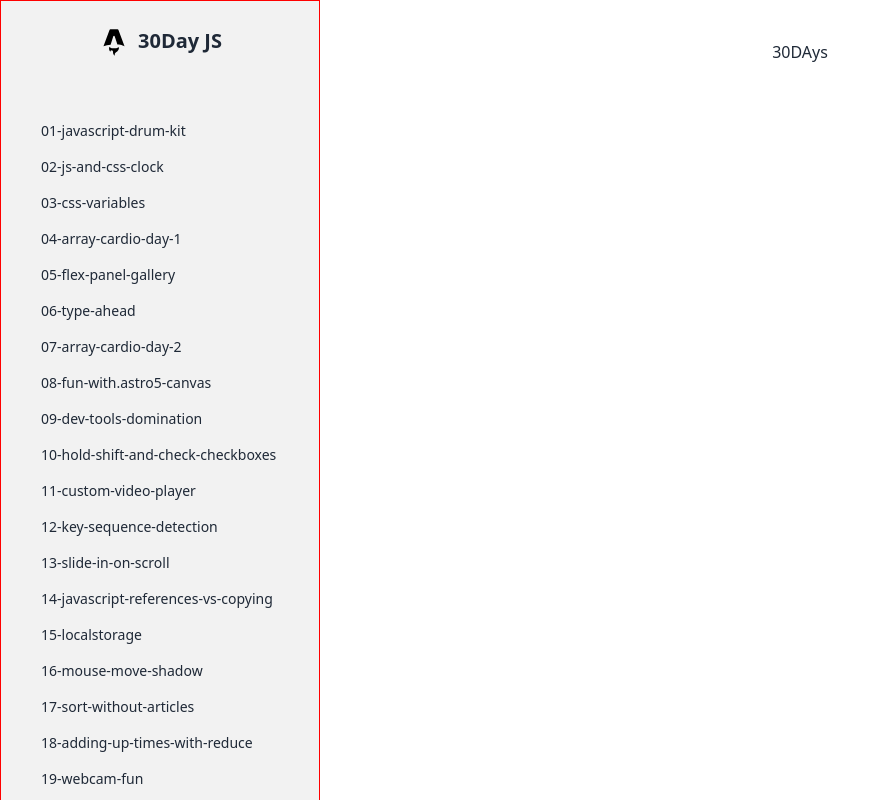
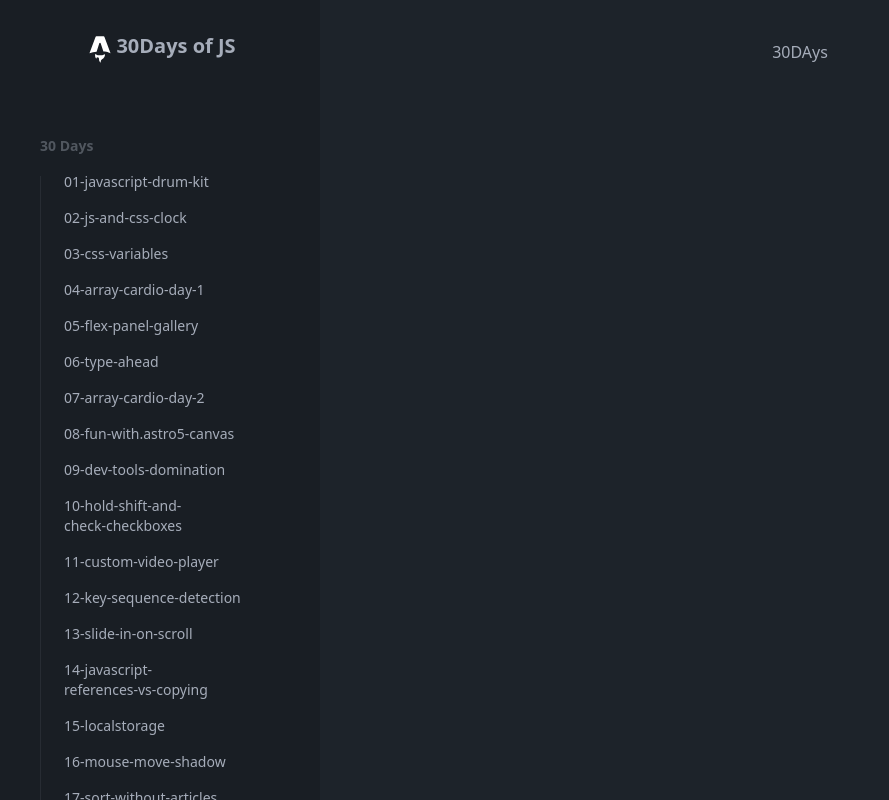
Before and after one commit to toonchavez8/astro-30Days-js, an Astro site: page /30days in a window 1280 px wide. Shown: the whole page, without its empty margins (0-889 px from the left). Built offline with nearby package versions, Linux system fonts and the light colour scheme; Astro itself is replaced by a stand-in of ours.

Commit message:
adding routes and styling Maped30DayRoutes

```diff
--- a/src/components/layouts/Drawer.astro
+++ b/src/components/layouts/Drawer.astro
@@ -12,16 +12,19 @@
     </div>
     <div class="drawer-side">
       <label for="my-drawer-2" class="drawer-overlay"></label>
-      <ul class="menu p-4 w-80 min-h-full bg-base-200 text-base-content flex flex-col gap-10 debug">
-        <a class="btn btn-ghost normal-case text-xl  font-bold" href="/">
+      <ul class="menu p-4 w-80 min-h-full bg-base-200 text-base-content flex flex-col gap-10 isolate">
+        <a class="flex justify-center w-full  z-50 normal-case text-xl bg-base-200 font-bold sticky top-0 p-4" href="/">
             <img src="/favicon.svg" class="w-8"/>
-            30Day JS</a>
+            30Days of JS</a>
              <Maped30DayRoutes />
-             <ToggleThemeWidget client:load />
+             <li><a href="/about" class="">About</a></li>
 
+             <ToggleThemeWidget  />
             <Footer />
       </ul>
 
 
     </div>
   </div>
+
+  <script src="https://cdn.jsdelivr.net/npm/theme-change@2.0.2/index.js"></script>
--- a/src/components/layouts/Footer.astro
+++ b/src/components/layouts/Footer.astro
@@ -1,4 +1,4 @@
-<footer class="footer items-center p-4 bg-neutral text-neutral-content justify-self-end self-end">
+<footer class="footer items-center p-4 bg-base-200 text-base justify-self-end self-end">
     <aside class="items-center grid-flow-col">
       <svg width="36" height="36" viewBox="0 0 24 24" xmlns="http://www.w3.org/2000/svg" fill-rule="evenodd" clip-rule="evenodd" class="fill-current"><path d="M22.672 15.226l-2.432.811.841 2.515c.33 1.019-.209 2.127-1.23 2.456-1.15.325-2.148-.321-2.463-1.226l-.84-2.518-5.013 1.677.84 2.517c.391 1.203-.434 2.542-1.831 2.542-.88 0-1.601-.564-1.86-1.314l-.842-2.516-2.431.809c-1.135.328-2.145-.317-2.463-1.229-.329-1.018.211-2.127 1.231-2.456l2.432-.809-1.621-4.823-2.432.808c-1.355.384-2.558-.59-2.558-1.839 0-.817.509-1.582 1.327-1.846l2.433-.809-.842-2.515c-.33-1.02.211-2.129 1.232-2.458 1.02-.329 2.13.209 2.461 1.229l.842 2.515 5.011-1.677-.839-2.517c-.403-1.238.484-2.553 1.843-2.553.819 0 1.585.509 1.85 1.326l.841 2.517 2.431-.81c1.02-.33 2.131.211 2.461 1.229.332 1.018-.21 2.126-1.23 2.456l-2.433.809 1.622 4.823 2.433-.809c1.242-.401 2.557.484 2.557 1.838 0 .819-.51 1.583-1.328 1.847m-8.992-6.428l-5.01 1.675 1.619 4.828 5.011-1.674-1.62-4.829z"></path></svg>
       <p>Copyright © 2023 - All right reserved</p>
--- a/src/components/layouts/Header.astro
+++ b/src/components/layouts/Header.astro
@@ -17,9 +17,9 @@
             <li><a>Item 3</a></li>
           </ul>
         </div>
-        <a class="btn btn-ghost normal-case text-xl  font-bold" href="/">
+        <a class="btn btn-ghost normal-case text-xl  font-bold " href="/">
           <img src="/favicon.svg" class="w-8"/>
-          30Day JS</a>
+          30Days of JS</a>
       </div>
       <nav class="navbar-center hidden lg:flex ">
         <ul class="menu menu-horizontal px-1">
--- a/src/components/widgets/Maped30DayRoutes.tsx
+++ b/src/components/widgets/Maped30DayRoutes.tsx
@@ -9,14 +9,17 @@
 	}
 
 	return (
-		<ul className="p-2 z-10">
+		<ul className="p-2 z-10 scroll-smooth snap-y snap-start menu ">
+			<li>
+				<a className="menu-title  " href="/30days">
+					30 Days
+				</a>
+				<ul>
 					{dayLinks.map((link: { page: string }) => {
 						const pageName = String(link.page).slice(0, -6); // Convert link to a string and then slice the last 6 characters (.astro)
 						const isDone = isPageDone(pageName); // Check if the page is done
-
 						// Determine the class based on whether the page is done or not
 						const linkClass = isDone ? "" : "btn-disabled";
-
 						return (
 							<li key={pageName}>
 								<a
@@ -30,5 +33,7 @@
 						);
 					})}
 				</ul>
+			</li>
+		</ul>
 	);
 }
--- a/src/layouts/SideBarLayout.astro
+++ b/src/layouts/SideBarLayout.astro
@@ -1,12 +1,9 @@
 ---
 import '@/assets/styles/globals.css'
-
 import Drawer from '@/components/layouts/Drawer.astro'
-
-
 ---
 
-<html lang="en"data-theme="light" >
+<html lang="en" data-theme="dark" >
 	<head>
 		<meta charset="utf-8" />
 		<link rel="icon" type="image/svg+xml" href="/favicon.svg" />
@@ -15,10 +12,9 @@
 		<title>Astro</title>
 	</head>
 	<body class="">
-        <Drawer client:load>
-
+        <Drawer >
 			<main class="min-h-screen w-full md:flex-1 flex flex-col items-center pt-10 max-w-4xl  "><slot /></main>
-    </Drawer>
+    	</Drawer>
 	</body>
 
 </html>
```
Lines whose indentation alone changed are shown as unchanged.
